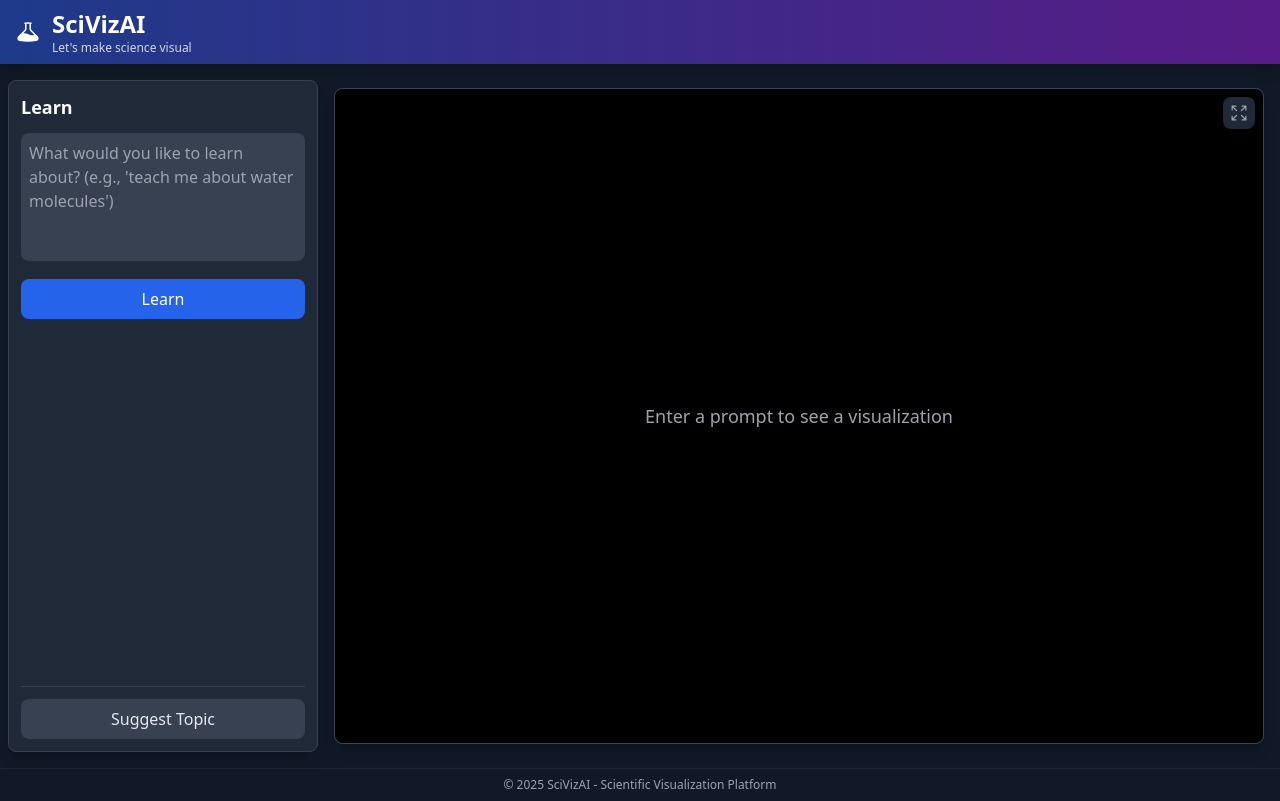
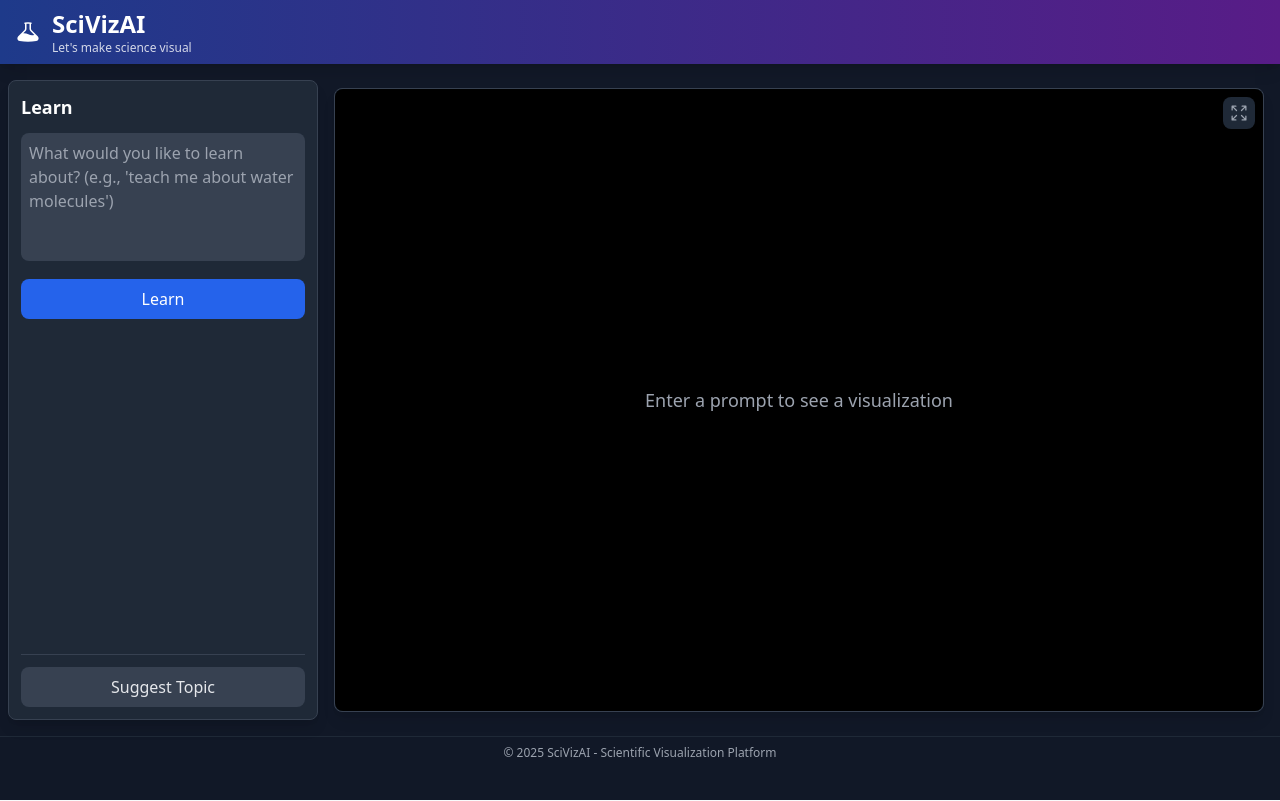
Before and after one commit to jakekinchen/moleculens, a Next.js app: page / in a window 1280 px wide. Built offline with nearby package versions, Linux system fonts and the light colour scheme.

Commit message:
update formatting

```diff
--- a/src/pages/index.tsx
+++ b/src/pages/index.tsx
@@ -11,8 +11,8 @@ export default function Home() {
     <div className="min-h-screen flex flex-col bg-gray-900">
       <Header />
 
-      <main className="flex-grow container mx-auto px-2 py-4 relative">
-        <div className="grid grid-cols-12 gap-2 h-[calc(100vh-8rem)]">
+      <main className="container mx-auto px-2 py-4 relative h-[calc(100vh-8rem)] min-h-[calc(100vh-8rem)] max-h-[calc(100vh-8rem)]">
+        <div className="grid grid-cols-12 gap-2 h-full">
           <div className="col-span-3">
             <InputPanel onVisualizationUpdate={setCurrentScript} />
           </div>
```
